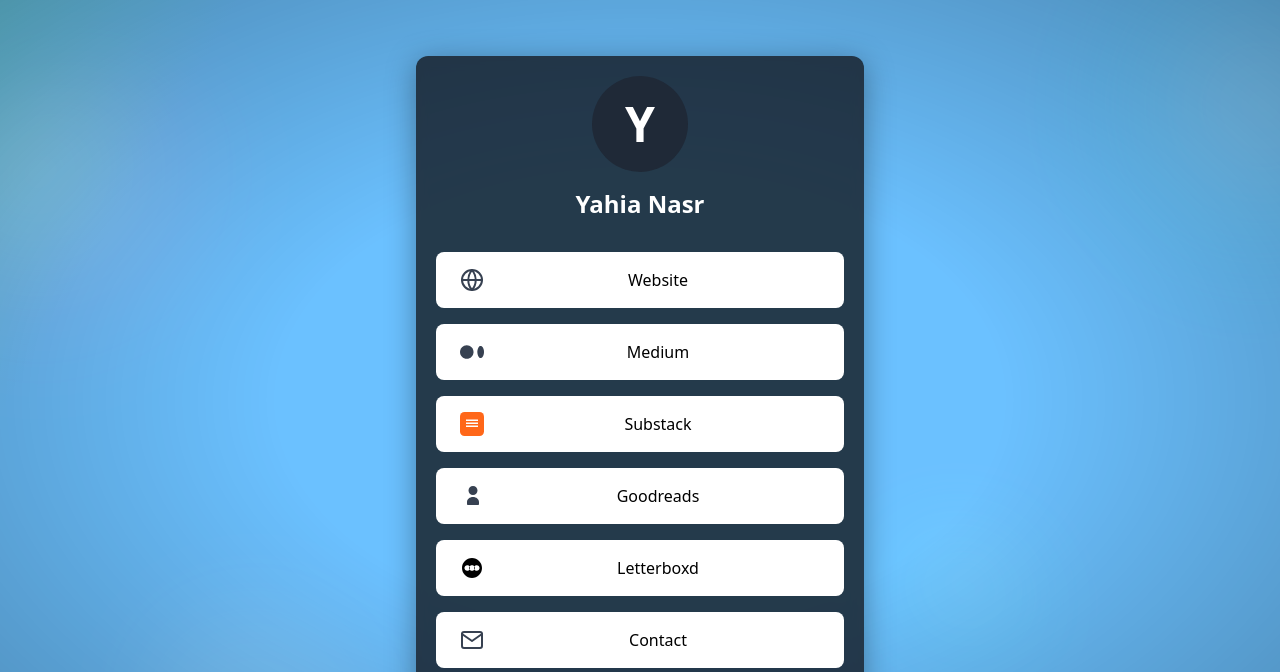
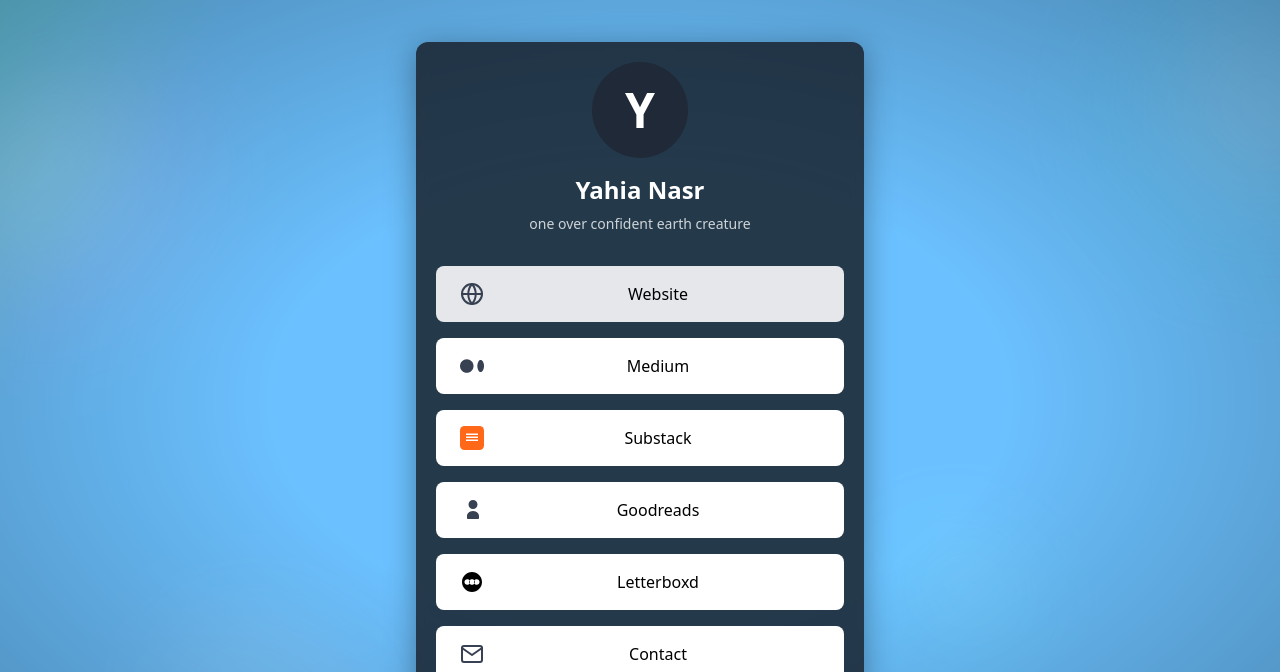
Before and after one commit to Y4h14/My_linktree, a plain HTML site: page index.html in a window 1280 px wide. In both pictures the pointer is over the link "Website". Shown: the top 672 px of the page. Drawn offline with nearby package versions, Linux system fonts and the light colour scheme.

Commit message:
Adds a bio

```diff
--- a/index.html
+++ b/index.html
@@ -125,10 +125,13 @@
     }
 
     /* make sure link buttons stand out on darker overlay */
-    .content-overlay a.block {
-      background: #ffffff;
-      /* keep buttons white */
+    .content-overlay a.block{
+      background: #ffffff; /* keep buttons white */
       color: #000000;
+    }
+    /* explicit hover matching Tailwind's gray-200 so the transition-colors class works */
+    .content-overlay a.block:hover{
+      background-color: #e5e7eb; /* Tailwind gray-200 */
     }
 
     .content-overlay .text-gray-400 {
@@ -165,7 +168,7 @@
         <span class="flex items-center justify-center w-full h-full text-5xl font-bold text-white select-none">Y</span>
       </div>
       <h1 class="text-white text-2xl font-bold mb-2">Yahia Nasr</h1>
-      <p class="text-gray-400 text-sm"></p>
+      <p class="text-gray-400 text-sm">one over confident earth creature</p>
     </div>
 
     <div class="space-y-4">
```
